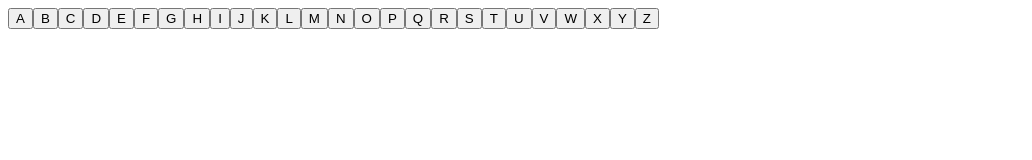
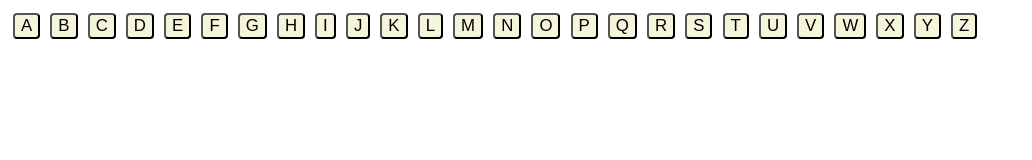
Before and after one commit to seungho0106/hangman_project, a plain HTML site: page main.html in a window 1280 px wide. Shown: the whole page, without its empty margins (0-1032 px from the left). Drawn offline with Linux system fonts and the light colour scheme.

Commit message:
created css file, added some effects

```diff
--- a/hangman.css
+++ b/hangman.css
@@ -0,0 +1,31 @@
+input {
+    margin: 0.4%;
+    background-color: beige;
+    font-size: 105%;
+    border-radius: 4px;
+}
+input:hover {
+    background-color: lightgray;
+}
+/*#test:hover {*/
+/*    animation-name: buttonHover;*/
+/*    animation-duration: 0.1s;*/
+/*    animation-fill-mode: forwards;*/
+/*}*/
+/*@keyframes buttonHover {*/
+/*    0% {*/
+/*        background-color: beige;*/
+/*    }*/
+/*    25% {*/
+/*        background-color: lightblue;*/
+/*        border-color: lightcoral;*/
+/*    }*/
+/*    75% {*/
+/*        background-color: deepskyblue;*/
+/*        border-color: indianred;*/
+/*    }*/
+/*    100% {*/
+/*        background-color: darkcyan;*/
+/*        border-color: darkred;*/
+/*    }*/
+/*}*/
```
Also changed, not shown: main.html (+11 -0 lines).
